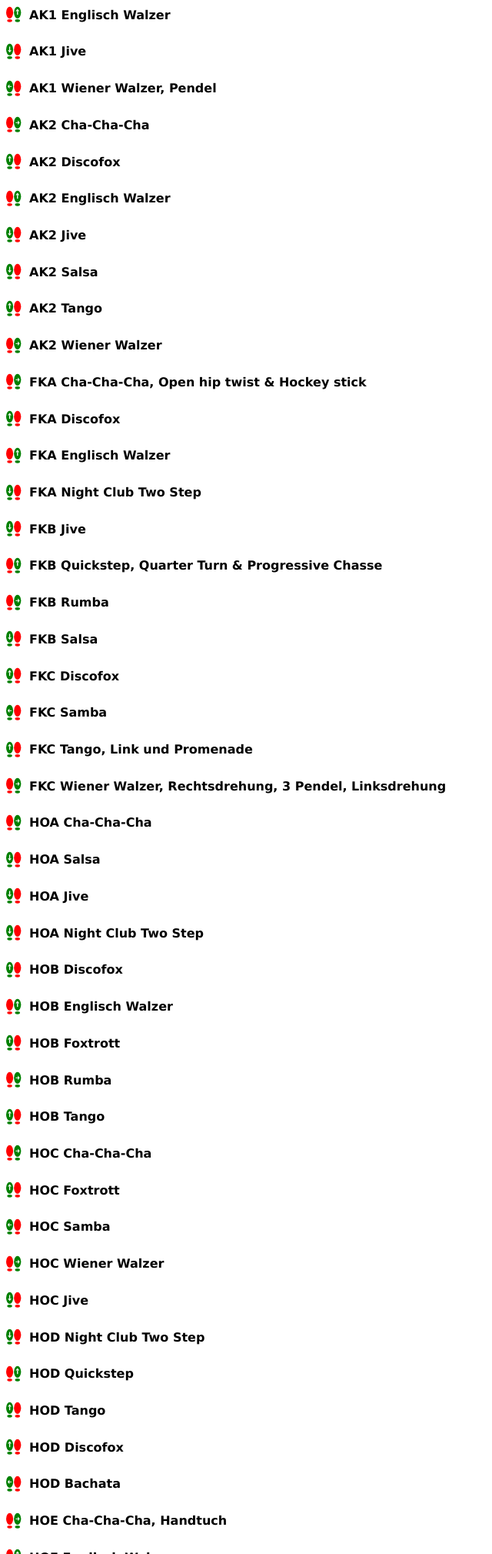
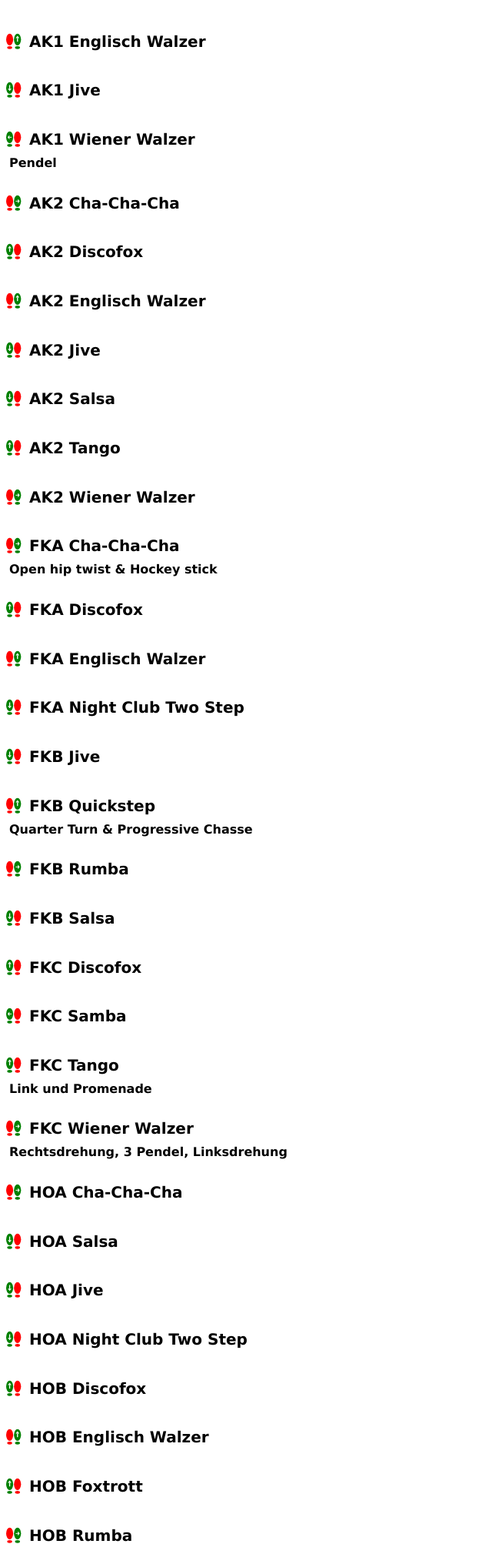
Before and after one commit to sw2go/dance, a plain HTML site: page index.html in a window 1280 px wide. Shown: the part 149-2168 px from the top of the page at 77% size, without its empty margins (0-640 px from the left). Drawn offline with nearby package versions, Linux system fonts and the light colour scheme.

Commit message:
subtitle

```diff
--- a/data.js
+++ b/data.js
@@ -1,335 +1,335 @@
 const data = [
 {
-title: "AK1 Cha-Cha-Cha",
+head: { title: "AK1 Cha-Cha-Cha", sub: "" },
 feet:  "RF-R.svg",
 tips: [
 { title: "Zählung", text: "1 2 3 cha-cha-cha 2 3 cha-cha-cha 2 3", url: "OQeB2kZC-qxRVfpvz.html" }
 ]
 },
 {
-title: "AK1 Discofox",
+head: { title: "AK1 Discofox", sub: "" },
 feet:  "LF-F.svg",
 tips: [
   { title: "Zählung", text: "1 2 tap 1 2 tap", url: "HaF5whZp-qxRVfpvz.html" }
 ]
 },
 {
-title: "AK1 Englisch Walzer",
+head: { title: "AK1 Englisch Walzer", sub: "" },
 feet:  "RF-F.svg",
 tips: [
   { title: "Zählung", text: "1 2 3 1 2 3", url: "roYkrkQM-qxRVfpvz.html" }
 ]
 },
 {
-title: "AK1 Jive",
+head: { title: "AK1 Jive", sub: "" },
 feet:  "LF-B.svg",
 tips: [
   { title: "Zählung", text: "Rück Platz Wechselschritt Wechselschritt", url: "zMeC9u04-qxRVfpvz.html" }
 ]
 },
 {
-title: "AK1 Wiener Walzer, Pendel",
+head: { title: "AK1 Wiener Walzer", sub: "Pendel" },
 feet:  "LF-L.svg",
 tips: [
   { title: "Zählung", text: "1 2 3 1 2 3", url: "4EEBDsTD-qxRVfpvz.html" }
 ]
 },
 {
-title: "AK2 Cha-Cha-Cha",
+head: { title: "AK2 Cha-Cha-Cha", sub: "" },
 feet:  "RF-R.svg",
 tips: [
   { title: "Zählung", text: "1 2 3 cha-cha-cha 2 3 cha-cha-cha 2 3", url: "sIOtUN8w-qxRVfpvz.html" }
 ]
 },
 {
-title: "AK2 Discofox",
+head: { title: "AK2 Discofox", sub: "" },
 feet:  "LF-F.svg",
 tips: [
   { title: "Zählung", text: "1 2 tap 1 2 tap", url: "AHn0aFwV-qxRVfpvz.html" }
 ]
 },
 {
-title: "AK2 Englisch Walzer",
+head: { title: "AK2 Englisch Walzer", sub: "" },
 feet:  "RF-F.svg",
 tips: [
   { title: "Zählung", text: "1 2 3 1 2 3", url: "oCZm43im-qxRVfpvz.html" }
 ]
 },
 {
-title: "AK2 Jive",
+head: { title: "AK2 Jive", sub: "" },
 feet:  "LF-B.svg",
 tips: [
   { title: "Zählung", text: "Rück Platz Wechselschritt Wechselschritt", url: "31b83DoZ-qxRVfpvz.html" }
 ]
 },
 {
-title: "AK2 Salsa",
+head: { title: "AK2 Salsa", sub: "" },
 feet:  "LF-B.svg",
 tips: [
   { title: "Zählung", text: "1 2 3 - 5 6 7 -", url: "nJzAC8dy-qxRVfpvz.html" }
 ]
 },
 {
-title: "AK2 Tango",
+head: { title: "AK2 Tango", sub: "" },
 feet:  "LF-F.svg",
 tips: [
   { title: "Zählung", text: "slow slow - quick quick slow - quick quick slow", url: "YB4hWZ1z-qxRVfpvz.html" }
 ]
 },
 {
-title: "AK2 Wiener Walzer",
+head: { title: "AK2 Wiener Walzer", sub: "" },
 feet:  "RF-R.svg",
 tips: [
   { title: "Zählung", text: "1 2 3 1 2 3", url: "MsmdvXeS-qxRVfpvz.html" }
 ]
 },
 {
-title: "FKA Cha-Cha-Cha, Open hip twist & Hockey stick",
+head: { title: "FKA Cha-Cha-Cha", sub: "Open hip twist & Hockey stick" },
 feet:  "RF-R.svg",
 tips: [
   { title: "Zählung", text: "1 2 3 cha-cha-cha 2 3 cha-cha-cha 2 3", url: "KIRTHp9S-qxRVfpvz.html" }
 ]
 },
 {
-title: "FKA Discofox",
+head: { title: "FKA Discofox", sub: "" },
 feet:  "LF-F.svg",
 tips: [
   { title: "Zählung", text: "1 2 tap 1 2 tap", url: "JDChRWRJ-qxRVfpvz.html" }
 ]
 },
 {
-title: "FKA Englisch Walzer",
+head: { title: "FKA Englisch Walzer", sub: "" },
 feet:  "RF-F.svg",
 tips: [
   { title: "Zählung", text: "1 2 3 1 2 3", url: "VvXkdpN4-qxRVfpvz.html" }
 ]
 },
 {
-title: "FKA Night Club Two Step",
+head: { title: "FKA Night Club Two Step", sub: "" },
 feet:  "LF-B.svg",
 tips: [
   { title: "Zählung", text: "1 2 3 - 5 6 7 -", url: "m9dblWGp-qxRVfpvz.html" }
 ]
 },
 {
-title: "FKB Jive",
+head: { title: "FKB Jive", sub: "" },
 feet:  "LF-B.svg",
 tips: [
   { title: "Zählung", text: "Rück Platz Wechselschritt Wechselschritt", url: "VB1HQ8W7-qxRVfpvz.html" }
 ]
 },
 {
-title: "FKB Quickstep, Quarter Turn & Progressive Chasse",
+head: { title: "FKB Quickstep", sub: "Quarter Turn & Progressive Chasse" },
 feet:  "RF-F.svg",
 tips: [
   { title: "Zählung", text: "slow quick quick slow slow quick quick slow slow", url: "5fUgD1S1-qxRVfpvz.html" }
 ]
 },
 {
-title: "FKB Rumba",
+head: { title: "FKB Rumba", sub: "" },
 feet:  "RF-R.svg",
 tips: [
   { title: "Zählung", text: "4-1 2 3 4-1 2 3", url: "CK8AoV23-qxRVfpvz.html" }
 ]
 },
 {
-title: "FKB Salsa",
+head: { title: "FKB Salsa", sub: "" },
 feet:  "LF-B.svg",
 tips: [
   { title: "Zählung", text: "1 2 3 - 5 6 7 -", url: "2lwufg9E-qxRVfpvz.html" }
 ]
 },
 {
-title: "FKC Discofox",
+head: { title: "FKC Discofox", sub: "" },
 feet:  "LF-F.svg",
 tips: [
   { title: "Zählung", text: "1 2 tap 1 2 tap", url: "NK2OTQEL-qxRVfpvz.html" }
 ]
 },
 {
-title: "FKC Samba",
+head: { title: "FKC Samba", sub: "" },
 feet:  "LF-L.svg",
 tips: [
   { title: "Zählung", text: "1 2 3 - 5 6 7 -", url: "ZiquyCJZ-qxRVfpvz.html" }
 ]
 },
 {
-title: "FKC Tango, Link und Promenade",
+head: { title: "FKC Tango", sub: "Link und Promenade" },
 feet:  "LF-F.svg",
 tips: [
   { title: "Zählung", text: "quick quick slow quick quick slow", url: "YowlhyzW-qxRVfpvz.html" }
 ]
 },
 {
-title: "FKC Wiener Walzer, Rechtsdrehung, 3 Pendel, Linksdrehung",
+head: { title: "FKC Wiener Walzer", sub: "Rechtsdrehung, 3 Pendel, Linksdrehung" },
 feet:  "RF-R.svg",
 tips: [
   { title: "Zählung", text: "1 2 3 (2) 2 3 (3) 2 3 (4) 2 3", url: "KOPssK03-qxRVfpvz.html" }
 ]
 },
 {
-title: "HOA Cha-Cha-Cha",
+head: { title: "HOA Cha-Cha-Cha", sub: "" },
 feet:  "RF-R.svg",
 tips: [
   { title: "Zählung", text: "1 2 3 cha-cha-cha 2 3 cha-cha-cha 2 3", url: "nTuQqhmE-qxRVfpvz.html" }
 ]
 },
 {
-title: "HOA Salsa",
+head: { title: "HOA Salsa", sub: "" },
 feet:  "LF-B.svg",
 tips: [
   { title: "Zählung", text: "1 2 3 - 5 6 7 -", url: "v5ghOb1a-qxRVfpvz.html" }
 ]
 },
 {
-title: "HOA Jive",
+head: { title: "HOA Jive", sub: "" },
 feet:  "LF-B.svg",
 tips: [
   { title: "Zählung", text: "Rück Platz Wechselschritt Wechselschritt", url: "NwEqD2Kh-qxRVfpvz.html" }
 ]
 },
 {
-title: "HOA Night Club Two Step",
+head: { title: "HOA Night Club Two Step", sub: "" },
 feet:  "LF-B.svg",
 tips: [
   { title: "Zählung", text: "1 2 3 - 5 6 7 -", url: "w8NyxjM2-qxRVfpvz.html" }
 ]
 },
 {
-title: "HOB Discofox",
+head: { title: "HOB Discofox", sub: "" },
 feet:  "LF-F.svg",
 tips: [
   { title: "Zählung", text: "1 2 tap 1 2 tap", url: "pxFARuLK-qxRVfpvz.html" }
 ]
 },
 {
-title: "HOB Englisch Walzer",
+head: { title: "HOB Englisch Walzer", sub: "" },
 feet:  "RF-F.svg",
 tips: [
   { title: "Zählung", text: "1 2 3 1 2 3", url: "gkEIC5My-qxRVfpvz.html" }
 ]
 },
 {
-title: "HOB Foxtrott",
+head: { title: "HOB Foxtrott", sub: "" },
 feet:  "LF-F.svg",
 tips: [
   { title: "Zählung", text: "?", url: "W7PnrV3R-qxRVfpvz.html" }
 ]
 },
 {
-title: "HOB Rumba",
+head: { title: "HOB Rumba", sub: "" },
 feet:  "RF-R.svg",
 tips: [
   { title: "Zählung", text: "4-1 2 3 4-1 2 3", url: "MZTtB6Lc-qxRVfpvz.html" }
 ]
 },
 {
-title: "HOB Tango",
+head: { title: "HOB Tango", sub: "" },
 feet:  "LF-F.svg",
 tips: [
   { title: "Zählung", text: "?",  url: "hb3a67G5-qxRVfpvz.html" }
 ]
 },
 {
-title: "HOC Cha-Cha-Cha",
+head: { title: "HOC Cha-Cha-Cha", sub: "" },
 feet:  "RF-R.svg",
 tips: [
   { title: "Zählung", text: "1 2 3 cha-cha-cha 2 3 cha-cha-cha 2 3", url: "tjmPLvBY-qxRVfpvz.html" }
 ]
 },
 {
-title: "HOC Foxtrott",
+head: { title: "HOC Foxtrott", sub: "" },
 feet:  "LF-F.svg",
 tips: [
   { title: "Zählung", text: "slow slow quick quick, slow slow quick quick", url: "q59PijMB-qxRVfpvz.html" }
 ]
 },
 {
-title: "HOC Samba",
+head: { title: "HOC Samba", sub: "" },
 feet:  "LF-L.svg",
 tips: [
   { title: "Zählung", text: "1 2 3 - 5 6 7 -", url: "jYNwDdTy-qxRVfpvz.html" }
 ]
 },
 {
-title: "HOC Wiener Walzer",
+head: { title: "HOC Wiener Walzer", sub: "" },
 feet:  "RF-R.svg",
 tips: [
   { title: "Zählung", text: "?", url: "wFZzKBQb-qxRVfpvz.html" }
 ]
 },
 {
-title: "HOC Jive",
+head: { title: "HOC Jive", sub: "" },
 feet:  "LF-B.svg",
 tips: [
   { title: "Zählung", text: "Rück Platz Wechselschritt Wechselschritt", url: "bH1Yt2I3-qxRVfpvz.html" }
 ]
 },
 {
-title: "HOD Night Club Two Step",
+head: { title: "HOD Night Club Two Step", sub: "" },
 feet:  "LF-B.svg",
 tips: [
   { title: "Zählung", text: "1 2 3 - 5 6 7 -", url: "0i3OKHh5-qxRVfpvz.html" }
 ]
 },
 {
-title: "HOD Quickstep",
+head: { title: "HOD Quickstep", sub: "" },
 feet:  "RF-F.svg",
 tips: [
   { title: "Zählung", text: "?", url: "ezvQXSBu-qxRVfpvz.html" }
 ]
 },
 {
-title: "HOD Tango",
+head: { title: "HOD Tango", sub: "" },
 feet:  "LF-F.svg",
 tips: [
   { title: "Zählung", text: "?", url: "ZG3shcJn-qxRVfpvz.html" }
 ]
 },
 {
-title: "HOD Discofox",
+head: { title: "HOD Discofox", sub: "" },
 feet:  "LF-F.svg",
 tips: [
   { title: "Zählung", text: "1 2 tap 1 2 tap", url: "FaM0gr7z-qxRVfpvz.html" }
 ]
 },
 {
-title: "HOD Bachata",
+head: { title: "HOD Bachata", sub: "" },
 feet:  "LF-L.svg",
 tips: [
   { title: "Zählung", text: "1 2 3 tap 5 6 7 tap", url: "xJlGgJ16-qxRVfpvz.html" }
 ]
 },
 {
-title: "HOE Cha-Cha-Cha, Handtuch",
+head: { title: "HOE Cha-Cha-Cha", sub: "Handtuch" },
 feet:  "RF-R.svg",
 tips: [
   { title: "Zählung", text: "1 2 3 cha-cha-cha 2 3 cha-cha-cha 2 3", url: "EqvVywQr-qxRVfpvz.html" }
 ]
 },
 {
-title: "HOE Englisch Walzer",
+head: { title: "HOE Englisch Walzer", sub: "" },
 feet:  "RF-F.svg",
 tips: [
   { title: "Zählung", text: "1 2 3 1 2 3", url: "twdPNeAg-qxRVfpvz.html" }
 ]
 },
 {
-title: "HOE Jive",
+head: { title: "HOE Jive", sub: "" },
 feet:  "LF-B.svg",
 tips: [
   { title: "Zählung", text: "Rück Platz Wechselschritt Wechselschritt", url: "hNJCnBl0-qxRVfpvz.html" }
 ]
 },
 {
-title: "HOE Rumba, 360 Grad, Eindrehen, Fan, Hockey Stick",
+head: { title: "HOE Rumba", sub: "360 Grad, Eindrehen, Fan, Hockey Stick" },
 feet:  "RF-R.svg",
 tips: [
   { title: "Zählung", text: "4-1 2 3 4-1 2 3", url: "utbIcYbG-qxRVfpvz.html" }
 ]
 },
 {
-title: "HOF Discofox",
+head: { title: "HOF Discofox", sub: "" },
 feet:  "LF-F.svg",
 tips: [
   { title: "Zählung", text: "1 2 tap 1 2 tap", url: "vDzft4fi-qxRVfpvz.html" },
@@ -337,14 +337,14 @@ tips: [
 ]
 },
 {
-title: "HOF Quickstep",
+head: { title: "HOF Quickstep", sub: "" },
 feet:  "RF-F.svg",
 tips: [
   { title: "Zählung", text: "?", url: "zxG77vCo-qxRVfpvz.html" }
 ]
 },
 {
-title: "HOF Salsa, Enchufla mit Abstoppen, Enchufla - Dile que no",
+head: { title: "HOF Salsa", sub: "Enchufla mit Abstoppen, Enchufla - Dile que no" },
 feet:  "LF-B.svg",
 tips: [
   { title: "Zählung", text: "1 2 3 - 5 6 7 -", url: "IbcCdKGj-qxRVfpvz.html" },
@@ -352,7 +352,7 @@ tips: [
 ]
 },
 {
-title: "HOF Samba, Voltas",
+head: { title: "HOF Samba", sub: "Voltas" },
 feet:  "LF-L.svg",
 tips: [
   { title: "Zählung", text: "1 2 3 - 5 6 7 -", url: "O3j1zRvh-qxRVfpvz.html" },
@@ -360,49 +360,49 @@ tips: [
 ]
 },
 {
-title: "HOF Tango, 5-er Schritt in die Ecke",
+head: { title: "HOF Tango", sub: "5-er Schritt in die Ecke" },
 feet:  "LF-F.svg",
 tips: [
   { title: "Zählung", text: "1 2 3 4 drehen(slow), slow quick quick slow", url: "s5u3MEcd-qxRVfpvz.html" }
 ]
 },
 {
-title: "HOG Wiener Walzer",
+head: { title: "HOG Wiener Walzer", sub: "" },
 feet:  "RF-R.svg",
 tips: [
   { title: "Zählung", text: "?",  url: "RPzd0fZX-qxRVfpvz.html" }
 ]
 },
 {
-title: "HOG Rumba",
+head: { title: "HOG Rumba", sub: "" },
 feet:  "RF-R.svg",
 tips: [
   { title: "Zählung", text: "4-1 2 3 4-1 2 3", url: "Ng5GnRGz-qxRVfpvz.html" }
 ]
 },
 {
-title: "HOG Quickstep",
+head: { title: "HOG Quickstep", sub: "" },
 feet:  "RF-F.svg",
 tips: [
   { title: "Zählung", text: "?", url: "Fm1Oly20-qxRVfpvz.html" }
 ]
 },
 {
-title: "HOG Jive",
+head: { title: "HOG Jive", sub: "" },
 feet:  "LF-B.svg",
 tips: [
   { title: "Zählung", text: "Rück Platz Wechselschritt Wechselschritt", url: "tlP2U6Y8-qxRVfpvz.html" }
 ]
 },
 {
-title: "HOG Bachata (Würger)",
+head: { title: "HOG Bachata", sub: "Würger" },
 feet:  "LF-L.svg",
 tips: [
   { title: "Zählung", text: "1 2 3 tap 5 6 7 tap", url: "gJfWFjRv-qxRVfpvz.html" }
 ]
 },
 {
-title: "HOG Bachata",
+head: { title: "HOG Bachata", sub: "" },
 feet:  "LF-L.svg",
 tips: [
   { title: "Zählung", text: "1 2 3 tap 5 6 7 tap", url: "ihBUO2vq-qxRVfpvz.html" }
--- a/index.html
+++ b/index.html
@@ -4,7 +4,8 @@
 <meta name="viewport" content="width=device-width,initial-scale=1">
 <link rel="stylesheet" href="style.css">
 <head>
-  <title>Vue.js v-for Example</title>
+  <title>Dance</title>
+  <link rel="icon" href="RF-F.svg" type="image/svg+xml">
   <script src="https://cdn.jsdelivr.net/npm/vue@2.6.11"></script>
   <script src="aes.js"></script>
   <script src="password.js"></script>
@@ -17,7 +18,10 @@
       <input type="text" id="filterInput" name="filterInput" v-model="searchText" ><br><br>
     </div>
 	<details v-for="item in filteredItems">
-	  <summary><div><h1 class="summary"><object :data="item.feet" type="image/svg+xml"></object>{{ item.title }}</div></h1></summary>
+	  <summary>
+	    <div><h1 class="summary"><object :data="item.feet" type="image/svg+xml"></object>{{ item.head.title }}</div></h1>
+		<h2>{{ item.head.sub }}</h2>
+	  </summary>
 	  <div>
 		<div v-for="tip in item.tips" class="tip">
 		  <div>{{tip.title}}:</div><div>{{tip.text}}</div>
@@ -49,7 +53,7 @@
 	    filteredItems() {
 		  const searchText = this.searchText.toLowerCase();
 		  localStorage.setItem("searchText", searchText);
-		  return this.items.filter(item => item.title.toLowerCase().includes(searchText));
+		  return this.items.filter(item => item.head.title.toLowerCase().includes(searchText));
 		}
 	  },
 	  methods: {
@@ -61,7 +65,7 @@
               const baseurl = await decrypt(this.encryptedUrl, pwd);
 			  this.baseurl = baseurl;
 			} catch(error) {
-			  console.error('blöd' + error);
+			  console.error('bad pwd' + error);
 			}
 		}
 	  }
--- a/style.css
+++ b/style.css
@@ -8,9 +8,16 @@ input {
 }
 
 h1 {
-  font-size: 16px;
+  font-size: 20px;
   margin-bottom: 5px;
 }
+
+h2 {
+  font-size: 16px;
+  margin-left: 4px;
+  margin-top: 0px;
+}
+
 object {
   height: 32px;
   margin-right: 10px;
```
